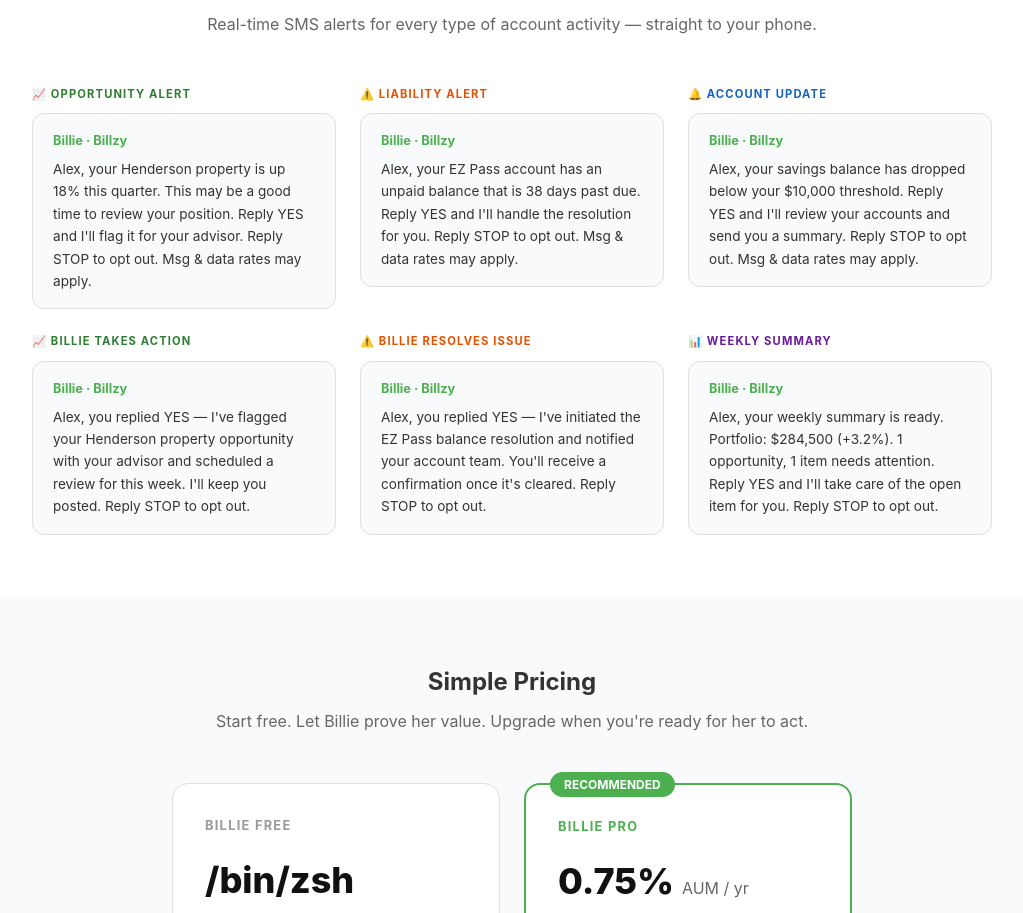
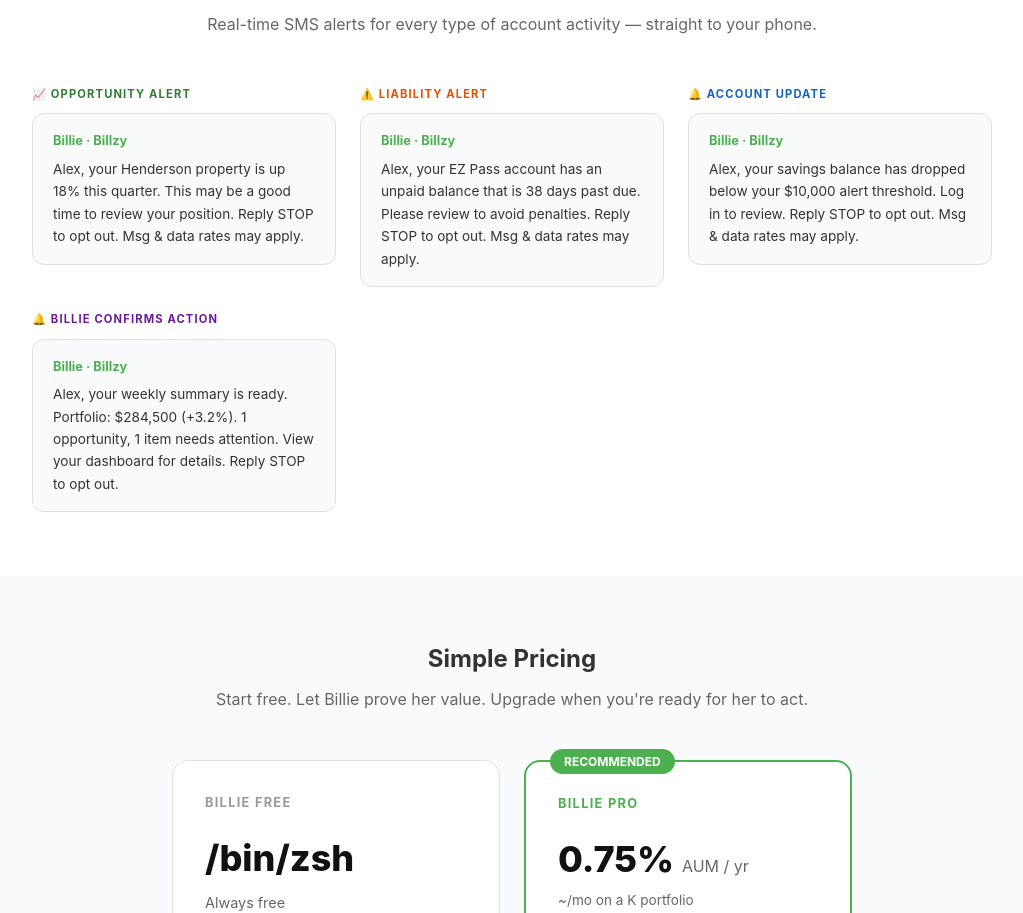
Before and after one commit to Textingman/nationwide-billzy, a Next.js app: page /early-access in a window 1280 px wide. Shown: the part 1232-2145 px from the top of the page, without its empty margins (128-1151 px from the left). Built offline with nearby package versions, Linux system fonts and the light colour scheme.

Commit message:
Replace Weekly Summary with Billie Confirms Action card

```diff
--- a/src/app/early-access/page.js
+++ b/src/app/early-access/page.js
@@ -157,42 +157,28 @@
               <div style={{ fontSize: '0.7rem', fontWeight: '700', color: '#2e7d32', letterSpacing: '0.1em', marginBottom: '0.6rem', textTransform: 'uppercase' }}>📈 Opportunity Alert</div>
               <div style={{ background: '#f9fafb', border: '1px solid #e0e0e0', borderRadius: '12px', padding: '1rem 1.25rem', fontSize: '0.85rem', lineHeight: '1.65', color: '#333' }}>
                 <div style={{ fontWeight: '700', color: '#4CAF50', marginBottom: '0.4rem', fontSize: '0.8rem' }}>Billie · Billzy</div>
-                Alex, your Henderson property is up 18% this quarter. This may be a good time to review your position. Reply YES and I'll flag it for your advisor. Reply STOP to opt out. Msg & data rates may apply.
+                Alex, your Henderson property is up 18% this quarter. This may be a good time to review your position. Reply STOP to opt out. Msg & data rates may apply.
               </div>
             </div>
             <div>
               <div style={{ fontSize: '0.7rem', fontWeight: '700', color: '#e65100', letterSpacing: '0.1em', marginBottom: '0.6rem', textTransform: 'uppercase' }}>⚠️ Liability Alert</div>
               <div style={{ background: '#f9fafb', border: '1px solid #e0e0e0', borderRadius: '12px', padding: '1rem 1.25rem', fontSize: '0.85rem', lineHeight: '1.65', color: '#333' }}>
                 <div style={{ fontWeight: '700', color: '#4CAF50', marginBottom: '0.4rem', fontSize: '0.8rem' }}>Billie · Billzy</div>
-                Alex, your EZ Pass account has an unpaid balance that is 38 days past due. Reply YES and I'll handle the resolution for you. Reply STOP to opt out. Msg & data rates may apply.
+                Alex, your EZ Pass account has an unpaid balance that is 38 days past due. Please review to avoid penalties. Reply STOP to opt out. Msg & data rates may apply.
               </div>
             </div>
             <div>
               <div style={{ fontSize: '0.7rem', fontWeight: '700', color: '#1565c0', letterSpacing: '0.1em', marginBottom: '0.6rem', textTransform: 'uppercase' }}>🔔 Account Update</div>
               <div style={{ background: '#f9fafb', border: '1px solid #e0e0e0', borderRadius: '12px', padding: '1rem 1.25rem', fontSize: '0.85rem', lineHeight: '1.65', color: '#333' }}>
                 <div style={{ fontWeight: '700', color: '#4CAF50', marginBottom: '0.4rem', fontSize: '0.8rem' }}>Billie · Billzy</div>
-                Alex, your savings balance has dropped below your $10,000 threshold. Reply YES and I'll review your accounts and send you a summary. Reply STOP to opt out. Msg & data rates may apply.
+                Alex, your savings balance has dropped below your $10,000 alert threshold. Log in to review. Reply STOP to opt out. Msg & data rates may apply.
               </div>
             </div>
             <div>
-              <div style={{ fontSize: '0.7rem', fontWeight: '700', color: '#2e7d32', letterSpacing: '0.1em', marginBottom: '0.6rem', textTransform: 'uppercase' }}>📈 Billie Takes Action</div>
+              <div style={{ fontSize: '0.7rem', fontWeight: '700', color: '#6a1b9a', letterSpacing: '0.1em', marginBottom: '0.6rem', textTransform: 'uppercase' }}>🔔 Billie Confirms Action</div>
               <div style={{ background: '#f9fafb', border: '1px solid #e0e0e0', borderRadius: '12px', padding: '1rem 1.25rem', fontSize: '0.85rem', lineHeight: '1.65', color: '#333' }}>
                 <div style={{ fontWeight: '700', color: '#4CAF50', marginBottom: '0.4rem', fontSize: '0.8rem' }}>Billie · Billzy</div>
-                Alex, you replied YES — I've flagged your Henderson property opportunity with your advisor and scheduled a review for this week. I'll keep you posted. Reply STOP to opt out.
-              </div>
-            </div>
-            <div>
-              <div style={{ fontSize: '0.7rem', fontWeight: '700', color: '#e65100', letterSpacing: '0.1em', marginBottom: '0.6rem', textTransform: 'uppercase' }}>⚠️ Billie Resolves Issue</div>
-              <div style={{ background: '#f9fafb', border: '1px solid #e0e0e0', borderRadius: '12px', padding: '1rem 1.25rem', fontSize: '0.85rem', lineHeight: '1.65', color: '#333' }}>
-                <div style={{ fontWeight: '700', color: '#4CAF50', marginBottom: '0.4rem', fontSize: '0.8rem' }}>Billie · Billzy</div>
-                Alex, you replied YES — I've initiated the EZ Pass balance resolution and notified your account team. You'll receive a confirmation once it's cleared. Reply STOP to opt out.
-              </div>
-            </div>
-            <div>
-              <div style={{ fontSize: '0.7rem', fontWeight: '700', color: '#6a1b9a', letterSpacing: '0.1em', marginBottom: '0.6rem', textTransform: 'uppercase' }}>📊 Weekly Summary</div>
-              <div style={{ background: '#f9fafb', border: '1px solid #e0e0e0', borderRadius: '12px', padding: '1rem 1.25rem', fontSize: '0.85rem', lineHeight: '1.65', color: '#333' }}>
-                <div style={{ fontWeight: '700', color: '#4CAF50', marginBottom: '0.4rem', fontSize: '0.8rem' }}>Billie · Billzy</div>
-                Alex, your weekly summary is ready. Portfolio: $284,500 (+3.2%). 1 opportunity, 1 item needs attention. Reply YES and I'll take care of the open item for you. Reply STOP to opt out.
+                Alex, your weekly summary is ready. Portfolio: $284,500 (+3.2%). 1 opportunity, 1 item needs attention. View your dashboard for details. Reply STOP to opt out.
               </div>
             </div>
           </div>
```
